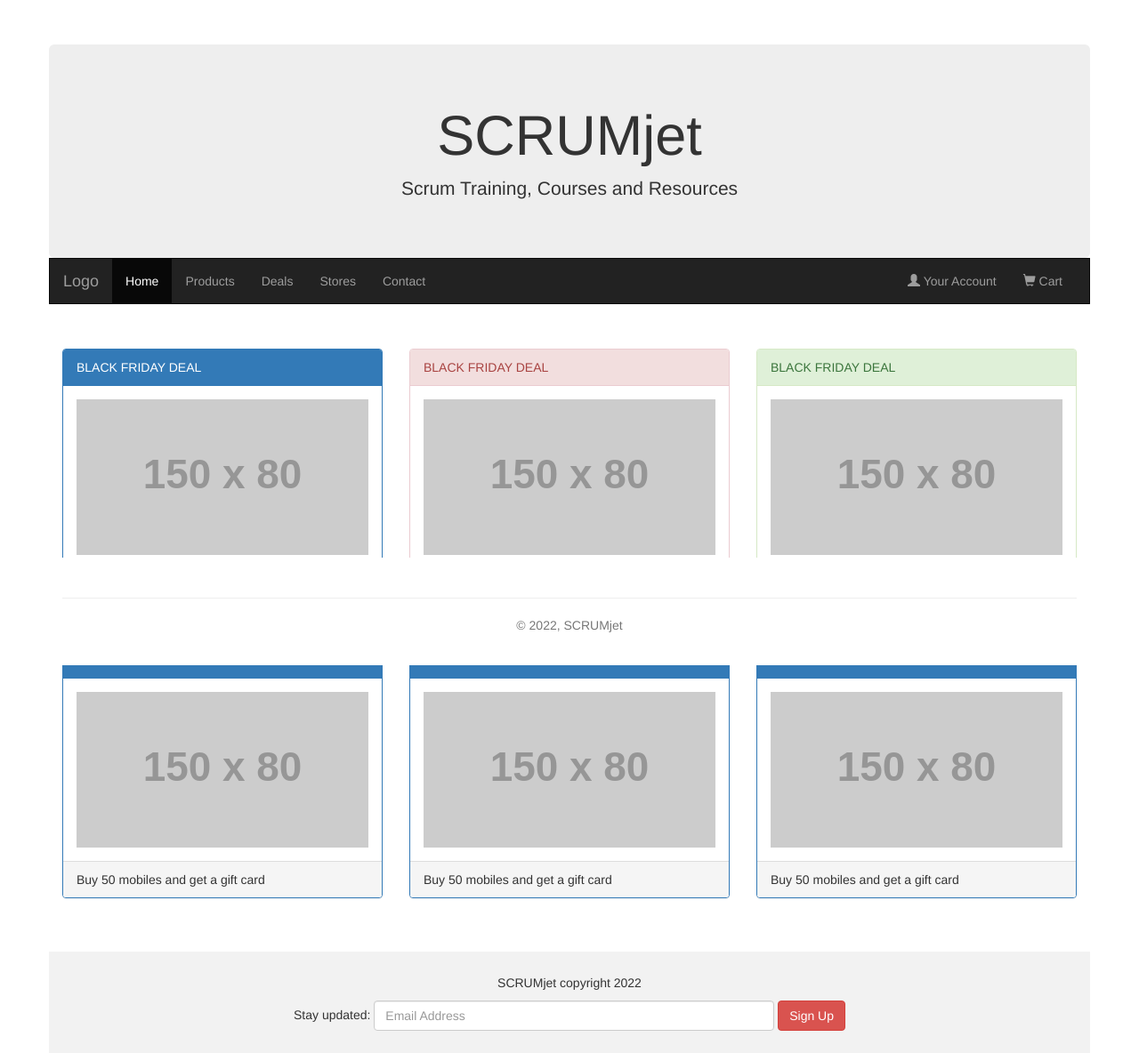
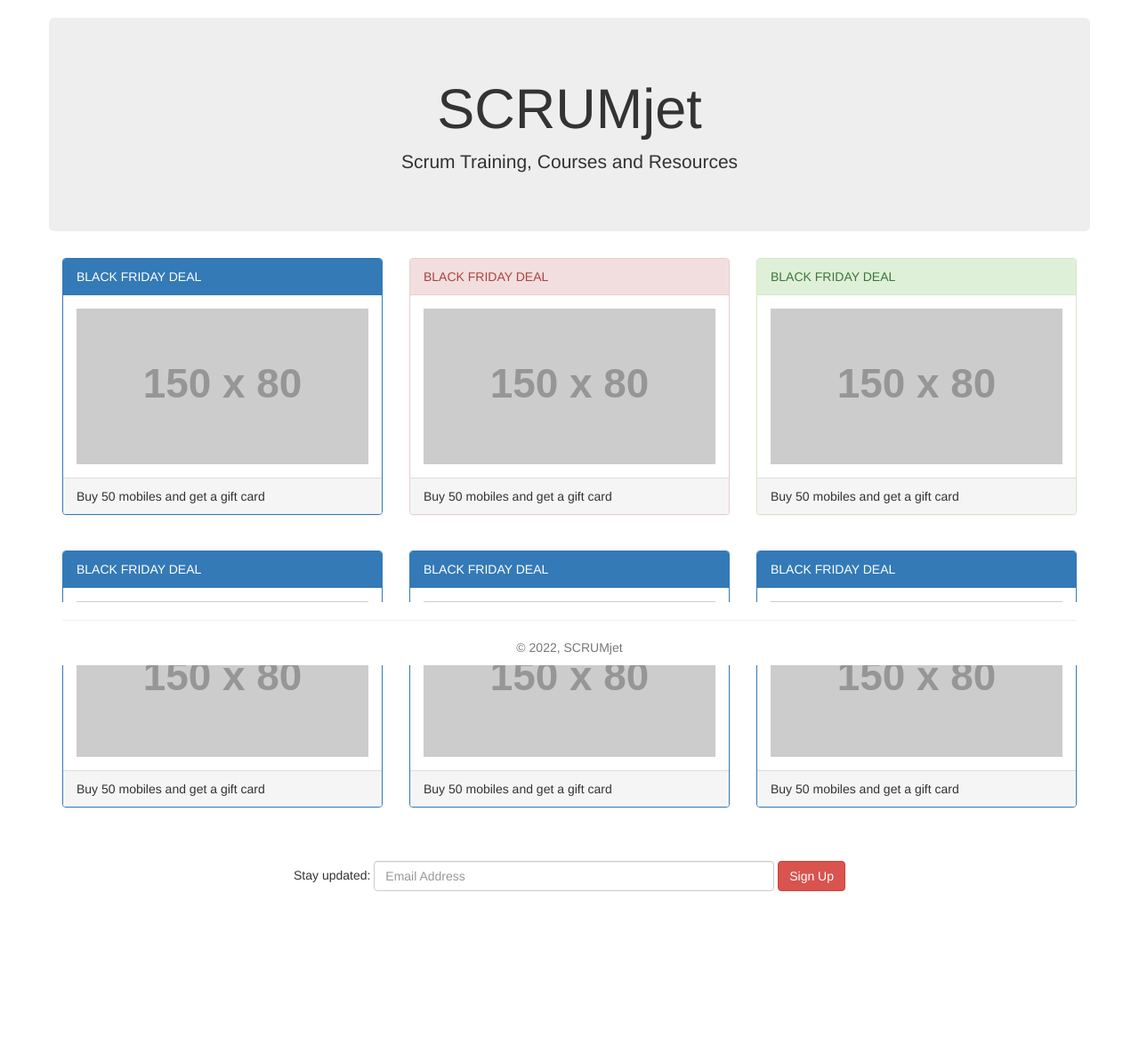
Before and after one commit to tomlinc98/Online-Training-Course-FLASK, a Flask app: page / in a window 1280 px wide. Shown: the part 52-1236 px from the top of the page at 89% size. After the commit the page ends 1054 px from the top, so only its background shows below. Run offline with Flask 3, Linux system fonts and the light colour scheme; grey boxes labelled with a size stand in for pictures from a placeholder-image service; some libraries are stand-ins or nearby versions.

Commit message:
Removed duplicate navbar

```diff
--- a/app/templates/index.html
+++ b/app/templates/index.html
@@ -6,65 +6,14 @@
 <html lang="en">
 <head>
   <title>Bootstrap Example</title>
-  <meta charset="utf-8">
-  <meta name="viewport" content="width=device-width, initial-scale=1">
-  <link rel="stylesheet" href="https://maxcdn.bootstrapcdn.com/bootstrap/3.4.1/css/bootstrap.min.css">
-  <script src="https://ajax.googleapis.com/ajax/libs/jquery/3.6.0/jquery.min.js"></script>
-  <script src="https://maxcdn.bootstrapcdn.com/bootstrap/3.4.1/js/bootstrap.min.js"></script>
-  <style>
-    /* Remove the navbar's default rounded borders and increase the bottom margin */
-    .navbar {
-      margin-bottom: 50px;
-      border-radius: 0;
-    }
-
-    /* Remove the jumbotron's default bottom margin */
-     .jumbotron {
-      margin-bottom: 0;
-    }
-
-    /* Add a gray background color and some padding to the footer */
-    footer {
-      background-color: #f2f2f2;
-      padding: 25px;
-    }
-  </style>
 </head>
 <body>
-
 <div class="jumbotron">
   <div class="container text-center">
     <h1>SCRUMjet</h1>
     <p>Scrum Training, Courses and Resources</p>
   </div>
 </div>
-
-<nav class="navbar navbar-inverse">
-  <div class="container-fluid">
-    <div class="navbar-header">
-      <button type="button" class="navbar-toggle" data-toggle="collapse" data-target="#myNavbar">
-        <span class="icon-bar"></span>
-        <span class="icon-bar"></span>
-        <span class="icon-bar"></span>
-      </button>
-      <a class="navbar-brand" href="#">Logo</a>
-    </div>
-    <div class="collapse navbar-collapse" id="myNavbar">
-      <ul class="nav navbar-nav">
-        <li class="active"><a href="#">Home</a></li>
-        <li><a href="#">Products</a></li>
-        <li><a href="#">Deals</a></li>
-        <li><a href="#">Stores</a></li>
-        <li><a href="#">Contact</a></li>
-      </ul>
-      <ul class="nav navbar-nav navbar-right">
-        <li><a href="#"><span class="glyphicon glyphicon-user"></span> Your Account</a></li>
-        <li><a href="#"><span class="glyphicon glyphicon-shopping-cart"></span> Cart</a></li>
-      </ul>
-    </div>
-  </div>
-</nav>
-
 <div class="container">
   <div class="row">
     <div class="col-sm-4">
@@ -118,7 +67,6 @@
 </div><br><br>
 
 <footer class="container-fluid text-center">
-  <p>SCRUMjet copyright 2022 </p>
   <form class="form-inline">Stay updated:
     <input type="email" class="form-control" size="50" placeholder="Email Address">
     <button type="button" class="btn btn-danger">Sign Up</button>
```
